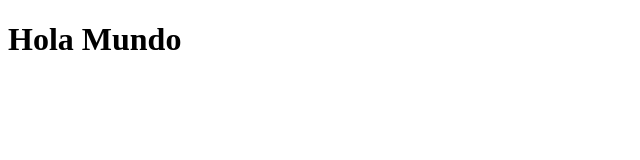
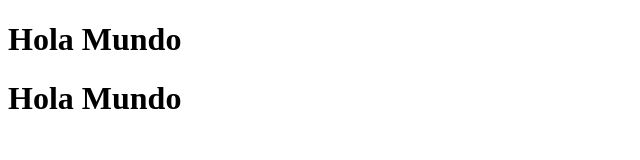
Before and after one commit to xr3d3sx/Proyecto-GIT, a plain HTML site: page index.html in a window 1280 px wide. Shown: the whole page, without its empty margins (0-640 px from the left). Drawn offline with Linux system fonts and the light colour scheme.

Commit message:
Curso de git 1.0

```diff
--- a/index.html
+++ b/index.html
@@ -13,7 +13,7 @@
         <link rel="stylesheet" href="">
     </head>
     <body>
-      <h1>Hola Mundo</h1>
+      <h1>Hola Mundo</h1><h1>Hola Mundo</h1>
 
         <script src="" async defer></script>
     </body>
```
